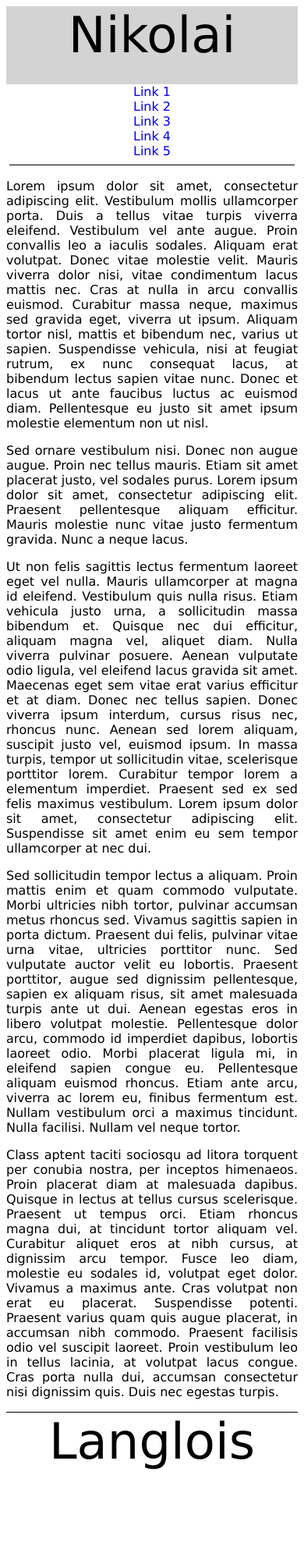
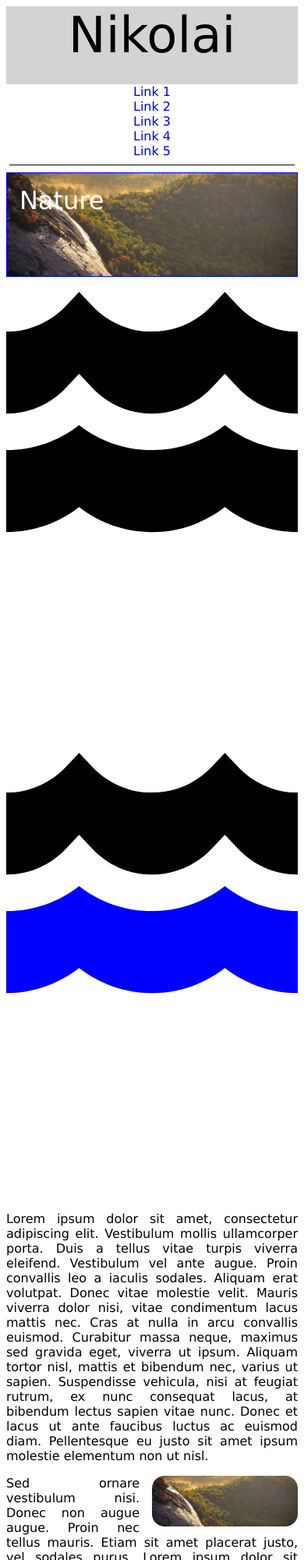
Before and after one commit to nguy4049/flexbox, a plain HTML site: page index.html in a window 390 px wide. Shown: the top 2000 px of the page at 78% size. Before the commit the page ends 1893 px from the top, so only its background shows below. Drawn offline with Linux system fonts and the light colour scheme.

Commit message:
add responsive images

```diff
--- a/index.html
+++ b/index.html
@@ -4,6 +4,7 @@
     <meta charset="UTF-8">
     <title>A little flexboxing</title>
     <link rel="stylesheet" type="text/css" href="stylesheet.css">
+    <meta name="viewport" content="width=device-width,initial-scale=1">
 </head>
 <body>
 
@@ -19,15 +20,26 @@
     <hr>
     <article>
         <div>
-        <p>Lorem ipsum dolor sit amet, consectetur adipiscing elit. Vestibulum mollis ullamcorper porta. Duis a tellus vitae turpis viverra eleifend. Vestibulum vel ante augue. Proin convallis leo a iaculis sodales. Aliquam erat volutpat. Donec vitae molestie velit. Mauris viverra dolor nisi, vitae condimentum lacus mattis nec. Cras at nulla in arcu convallis euismod. Curabitur massa neque, maximus sed gravida eget, viverra ut ipsum. Aliquam tortor nisl, mattis et bibendum nec, varius ut sapien. Suspendisse vehicula, nisi at feugiat rutrum, ex nunc consequat lacus, at bibendum lectus sapien vitae nunc. Donec et lacus ut ante faucibus luctus ac euismod diam. Pellentesque eu justo sit amet ipsum molestie elementum non ut nisl.</p>
+            <div class="floated-bg">Nature</div>
+            <img src="water-svgrepo-com.svg" alt="water">
+            <svg width="800px" height="800px" viewBox="0 0 16 16" fill="none" xmlns="http://www.w3.org/2000/svg">
+                <path d="M4.72715 1.58846L4 0.818237L3.27285 1.58846C2.45433 2.45547 1.29864 2.99577 0.0151175 2.99998H0V7.50002C1.28956 7.50002 2.45112 6.95889 3.27285 6.08848L4 5.31826L4.72715 6.08848C5.54888 6.95889 6.71044 7.50002 8 7.50002C9.28956 7.50002 10.4511 6.95889 11.2729 6.08848L12 5.31826L12.7271 6.08848C13.5489 6.95889 14.7104 7.50002 16 7.50002V3L15.9849 2.99998C14.7014 2.99577 13.5457 2.45547 12.7271 1.58846L12 0.818237L11.2729 1.58846C10.4543 2.45547 9.29864 2.99577 8.01512 2.99998H7.98488C6.70136 2.99577 5.54567 2.45547 4.72715 1.58846Z" fill="#000000"/>
+                <path fill-rule="evenodd" clip-rule="evenodd" d="M16 9.50002C14.4917 9.50002 13.1025 8.98544 12 8.12376C10.8975 8.98544 9.5083 9.50002 8 9.50002C6.4917 9.50002 5.10254 8.98544 4 8.12376C2.89746 8.98544 1.5083 9.50002 0 9.50002V12V14C1.5083 14 2.89746 13.4854 4 12.6237C5.10254 13.4854 6.4917 14 8 14C9.5083 14 10.8975 13.4854 12 12.6237C13.1025 13.4854 14.4917 14 16 14V9.50002ZM8 12L7.98488 12H8.01512L8 12Z" fill="currentColor"/>
+            </svg>
+            <p>Lorem ipsum dolor sit amet, consectetur adipiscing elit. Vestibulum mollis ullamcorper porta. Duis a tellus vitae turpis viverra eleifend. Vestibulum vel ante augue. Proin convallis leo a iaculis sodales. Aliquam erat volutpat. Donec vitae molestie velit. Mauris viverra dolor nisi, vitae condimentum lacus mattis nec. Cras at nulla in arcu convallis euismod. Curabitur massa neque, maximus sed gravida eget, viverra ut ipsum. Aliquam tortor nisl, mattis et bibendum nec, varius ut sapien. Suspendisse vehicula, nisi at feugiat rutrum, ex nunc consequat lacus, at bibendum lectus sapien vitae nunc. Donec et lacus ut ante faucibus luctus ac euismod diam. Pellentesque eu justo sit amet ipsum molestie elementum non ut nisl.</p>
+                <div class=" floated right">
+                    <img src="nature.jpg" alt="image of nature">
+                </div>
+            <p>Sed ornare vestibulum nisi. Donec non augue augue. Proin nec tellus mauris. Etiam sit amet placerat justo, vel sodales purus. Lorem ipsum dolor sit amet, consectetur adipiscing elit. Praesent pellentesque aliquam efficitur. Mauris molestie nunc vitae justo fermentum gravida. Nunc a neque lacus.Aliquam tortor nisl, mattis et bibendum nec, varius ut sapien. Suspendisse vehicula, nisi at feugiat rutrum, ex nunc consequat lacus, at bibendum lectus sapien vitae nunc. Donec et lacus ut ante faucibus luctus ac euismod diam. Pellentesque eu justo sit amet ipsum molestie elementum non ut nisl.</p>
+            <p>Ut non felis sagittis lectus fermentum laoreet eget vel nulla. Mauris ullamcorper at magna id eleifend. Vestibulum quis nulla risus. Etiam vehicula justo urna, a sollicitudin massa bibendum et. Quisque nec dui efficitur, aliquam magna vel, aliquet diam. Nulla viverra pulvinar posuere. Aenean vulputate odio ligula, vel eleifend lacus gravida sit amet. Maecenas eget sem vitae erat varius efficitur et at diam. Donec nec tellus sapien. Donec viverra ipsum interdum, cursus risus nec, rhoncus nunc. Aenean sed lorem aliquam, suscipit justo vel, euismod ipsum. In massa turpis, tempor ut sollicitudin vitae, scelerisque porttitor lorem. Curabitur tempor lorem a elementum imperdiet. Praesent sed ex sed felis maximus vestibulum. Lorem ipsum dolor sit amet, consectetur adipiscing elit. Suspendisse sit amet enim eu sem tempor ullamcorper at nec dui.</p>
+        </div>
 
-        <p>Sed ornare vestibulum nisi. Donec non augue augue. Proin nec tellus mauris. Etiam sit amet placerat justo, vel sodales purus. Lorem ipsum dolor sit amet, consectetur adipiscing elit. Praesent pellentesque aliquam efficitur. Mauris molestie nunc vitae justo fermentum gravida. Nunc a neque lacus.</p>
-
-        <p>Ut non felis sagittis lectus fermentum laoreet eget vel nulla. Mauris ullamcorper at magna id eleifend. Vestibulum quis nulla risus. Etiam vehicula justo urna, a sollicitudin massa bibendum et. Quisque nec dui efficitur, aliquam magna vel, aliquet diam. Nulla viverra pulvinar posuere. Aenean vulputate odio ligula, vel eleifend lacus gravida sit amet. Maecenas eget sem vitae erat varius efficitur et at diam. Donec nec tellus sapien. Donec viverra ipsum interdum, cursus risus nec, rhoncus nunc. Aenean sed lorem aliquam, suscipit justo vel, euismod ipsum. In massa turpis, tempor ut sollicitudin vitae, scelerisque porttitor lorem. Curabitur tempor lorem a elementum imperdiet. Praesent sed ex sed felis maximus vestibulum. Lorem ipsum dolor sit amet, consectetur adipiscing elit. Suspendisse sit amet enim eu sem tempor ullamcorper at nec dui.</p>
-        </div>
         <div>
-        <p>Sed sollicitudin tempor lectus a aliquam. Proin mattis enim et quam commodo vulputate. Morbi ultricies nibh tortor, pulvinar accumsan metus rhoncus sed. Vivamus sagittis sapien in porta dictum. Praesent dui felis, pulvinar vitae urna vitae, ultricies porttitor nunc. Sed vulputate auctor velit eu lobortis. Praesent porttitor, augue sed dignissim pellentesque, sapien ex aliquam risus, sit amet malesuada turpis ante ut dui. Aenean egestas eros in libero volutpat molestie. Pellentesque dolor arcu, commodo id imperdiet dapibus, lobortis laoreet odio. Morbi placerat ligula mi, in eleifend sapien congue eu. Pellentesque aliquam euismod rhoncus. Etiam ante arcu, viverra ac lorem eu, finibus fermentum est. Nullam vestibulum orci a maximus tincidunt. Nulla facilisi. Nullam vel neque tortor.</p>
-        <p>Class aptent taciti sociosqu ad litora torquent per conubia nostra, per inceptos himenaeos. Proin placerat diam at malesuada dapibus. Quisque in lectus at tellus cursus scelerisque. Praesent ut tempus orci. Etiam rhoncus magna dui, at tincidunt tortor aliquam vel. Curabitur aliquet eros at nibh cursus, at dignissim arcu tempor. Fusce leo diam, molestie eu sodales id, volutpat eget dolor. Vivamus a maximus ante. Cras volutpat non erat eu placerat. Suspendisse potenti. Praesent varius quam quis augue placerat, in accumsan nibh commodo. Praesent facilisis odio vel suscipit laoreet. Proin vestibulum leo in tellus lacinia, at volutpat lacus congue. Cras porta nulla dui, accumsan consectetur nisi dignissim quis. Duis nec egestas turpis.</p>
+            <p>Sed sollicitudin tempor lectus a aliquam. Proin mattis enim et quam commodo vulputate. Morbi ultricies nibh tortor, pulvinar accumsan metus rhoncus sed. Vivamus sagittis sapien in porta dictum. Praesent dui felis, pulvinar vitae urna vitae, ultricies porttitor nunc. Sed vulputate auctor velit eu lobortis. Praesent porttitor, augue sed dignissim pellentesque, sapien ex aliquam risus, sit amet malesuada turpis ante ut dui. Aenean egestas eros in libero volutpat molestie. Pellentesque dolor arcu, commodo id imperdiet dapibus, lobortis laoreet odio. Morbi placerat ligula mi, in eleifend sapien congue eu. Pellentesque aliquam euismod rhoncus. Etiam ante arcu, viverra ac lorem eu, finibus fermentum est. Nullam vestibulum orci a maximus tincidunt. Nulla facilisi. Nullam vel neque tortor.</p>
+            <div class=" floated left">
+                <img src="nature.jpg" alt="image of nature">
+            </div>
+            <p>Class aptent taciti sociosqu ad litora torquent per conubia nostra, per inceptos himenaeos. Proin placerat diam at malesuada dapibus. Quisque in lectus at tellus cursus scelerisque. Praesent ut tempus orci. Etiam rhoncus magna dui, at tincidunt tortor aliquam vel. Curabitur aliquet eros at nibh cursus, at dignissim arcu tempor. Fusce leo diam, molestie eu sodales id, volutpat eget dolor. Vivamus a maximus ante. Cras volutpat non erat eu placerat. Suspendisse potenti. Praesent varius quam quis augue placerat, in accumsan nibh commodo. Praesent facilisis odio vel suscipit laoreet. Proin vestibulum leo in tellus lacinia, at volutpat lacus congue. Cras porta nulla dui, accumsan consectetur nisi dignissim quis. Duis nec egestas turpis.</p>
         </div>
     </article>
     <footer>Langlois</footer>
--- a/stylesheet.css
+++ b/stylesheet.css
@@ -36,6 +36,39 @@ body {
             text-align: justify;
             text-justify: inter-word;
         }
+        img {
+            width: 100%;
+            border-radius: 1rem;
+        }
+        svg {
+            width: 100%;
+            color: blue;
+            &.hover {
+                color: red;
+                scale: 2;
+            }
+        }
+        .floated {
+            width: 50%;
+
+            &.right {
+                float: right;
+                margin-left: 1rem;
+            }
+            &.left {
+                float: left;
+                margin-right: 1rem;
+            }
+        }
+        .floated-bg {
+            border: 1px solid blue;
+            min-height: 100px;
+            background-image: url('nature.jpg');
+            color: white;
+            font-size: 2rem;
+            padding: 1rem;
+            background-size: cover;
+        }
     }
     hr {
         height: 1px;
@@ -52,6 +85,9 @@ body {
             justify-content: center;
             flex-direction: row;
             gap: 1rem;
+        }
+        hr {
+            width: 65%;
         }
         article {
             width: 65%;
@@ -73,5 +109,8 @@ body {
            /* a possible solution but inefficient when there's more paragraph and can't be change quite easily*/
 
        }
+        hr {
+            width: 85%;
+        }
     }
 }
```
Also changed, not shown: nature.jpg (added), water-svgrepo-com.svg (added).
